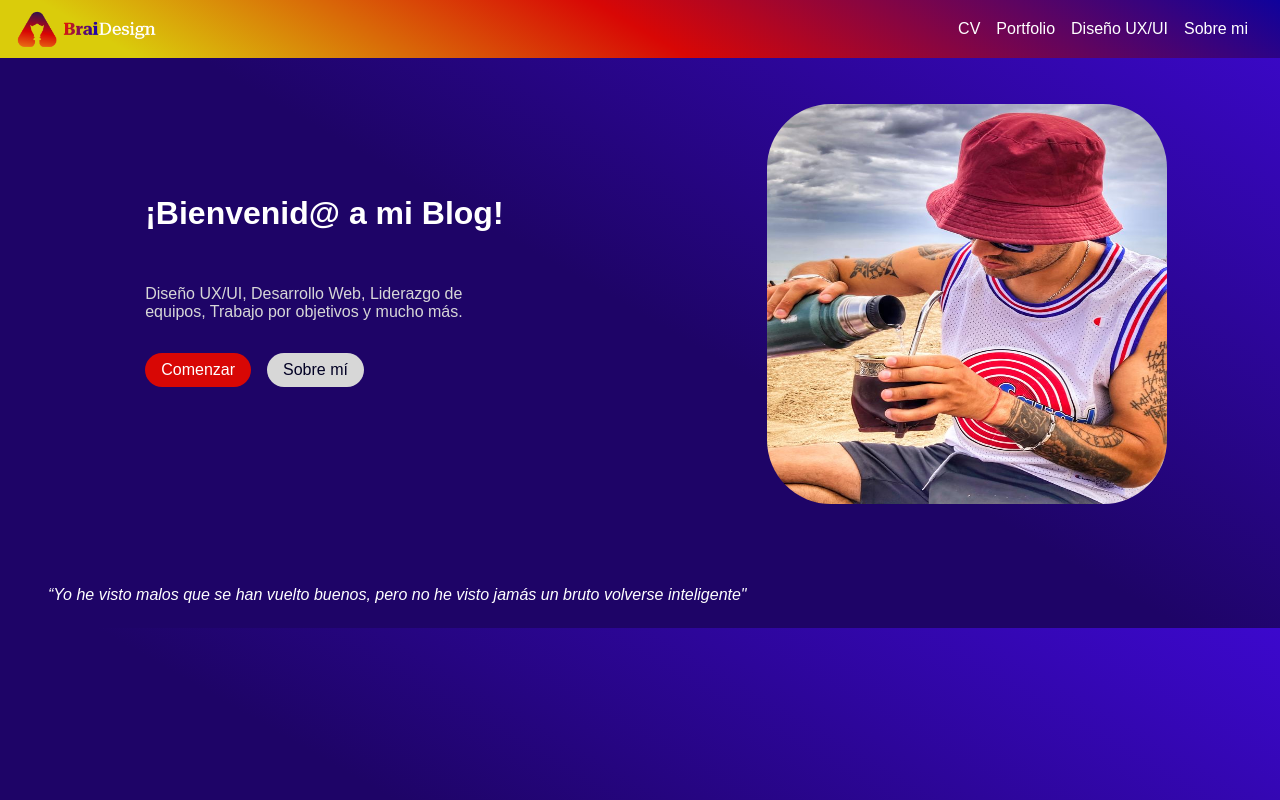
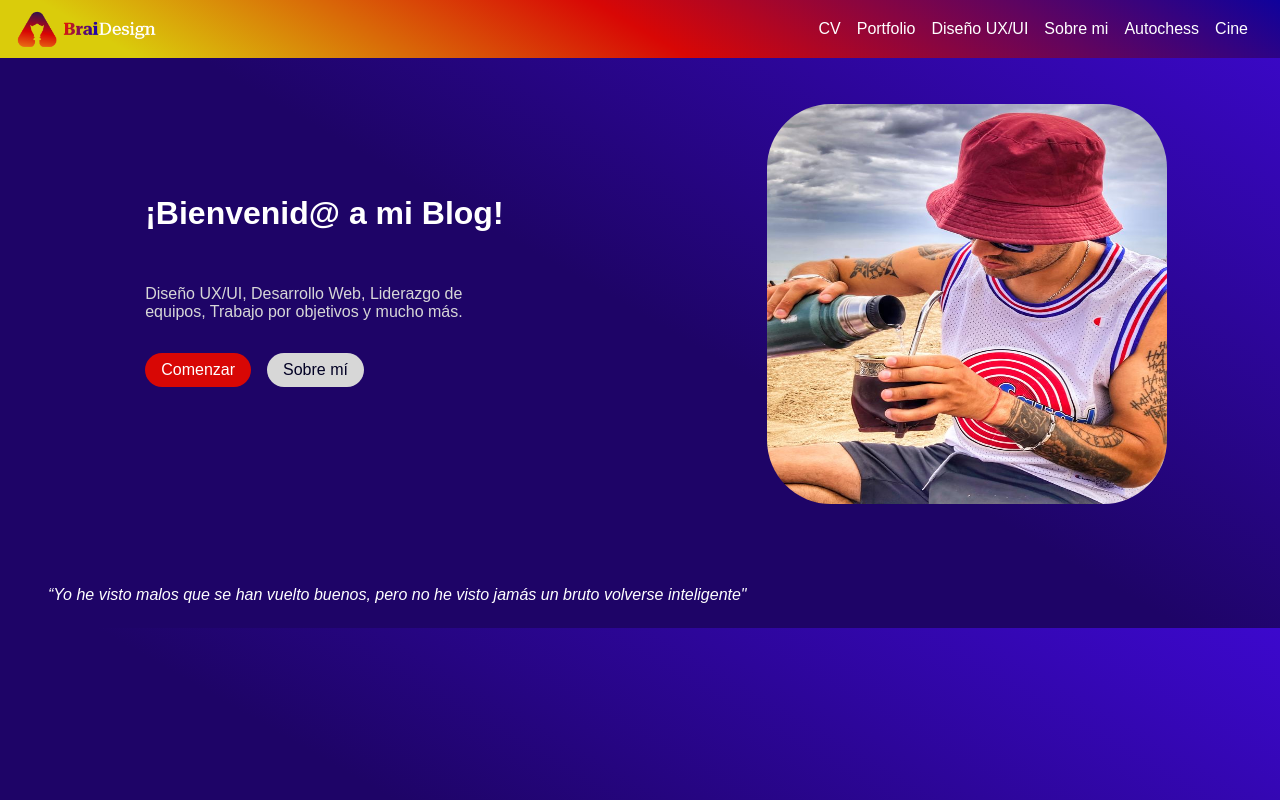
Before and after one commit to Braipe/Challenge-4, a plain HTML site: page index.html in a window 1280 px wide. Shown: the top 800 px of the page. Drawn offline with Linux system fonts and the light colour scheme.

Commit message:
Autochess

```diff
--- a/index.html
+++ b/index.html
@@ -22,6 +22,8 @@
         <a href="#portfolio">Portfolio</a>
         <a href="#portfolio">Diseño UX/UI</a>
         <a href="#sobremi">Sobre mi</a>
+        <a href="#autochess">Autochess</a>
+        <a href="#cine">Cine</a>
       </nav>
     </header>
     <main>
@@ -44,10 +46,11 @@
       </article>
     </main>
     <br />
-      <blockquote>
-        <cite>
-          “Yo he visto malos que se han vuelto buenos, pero no he visto jamás un bruto volverse inteligente"
-        </cite>
-      </blockquote>
+    <blockquote>
+      <cite>
+        “Yo he visto malos que se han vuelto buenos, pero no he visto jamás un
+        bruto volverse inteligente"
+      </cite>
+    </blockquote>
   </body>
 </html>
```
